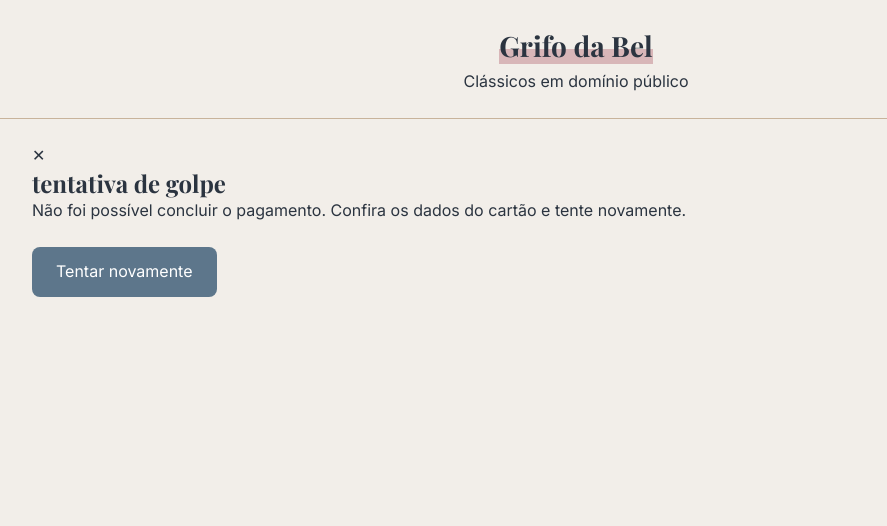
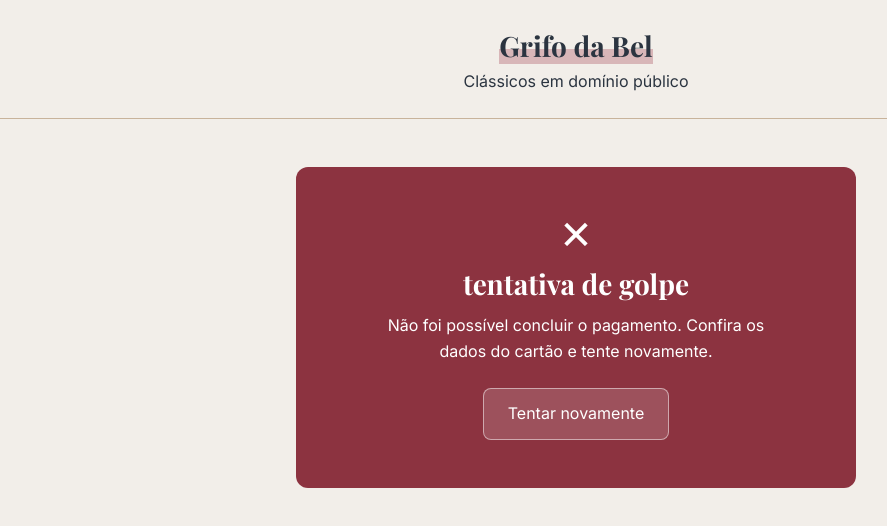
Before and after one commit to mariaizabeldelima0-arch/grifo-da-bel, a React (Vite) app: page /falha in a window 1280 px wide. Shown: the top 526 px of the page, without its empty margins (64-951 px from the left). Built offline with nearby package versions, Linux system fonts and the light colour scheme.

Commit message:
estiliza telas de resultado

```diff
--- a/src/index.css
+++ b/src/index.css
@@ -227,3 +227,56 @@ input {
   color: var(--cor-texto-suave);
   cursor: not-allowed;
 }
+
+.resultado {
+  display: flex;
+  flex-direction: column;
+  align-items: center;
+  text-align: center;
+  gap: var(--espaco-3);
+  padding: var(--espaco-7) var(--espaco-4);
+  border-radius: var(--raio-g);
+  margin-top: var(--espaco-5);
+  max-width: 560px;
+  margin-left: auto;
+  margin-right: auto;
+}
+
+.resultado-sucesso {
+  background-color: var(--cor-sucesso);
+  color: #fff;
+}
+
+.resultado-falha {
+  background-color: var(--cor-erro);
+  color: #fff;
+}
+
+.resultado h1 {
+  font-size: var(--texto-gg);
+}
+
+.resultado-marca {
+  font-size: var(--texto-xg);
+  line-height: 1;
+}
+
+.resultado-texto {
+  max-width: 38ch;
+}
+
+.resultado-detalhe {
+  font-family: var(--fonte-numero);
+  font-size: var(--texto-p);
+  opacity: 0.9;
+}
+
+.resultado .botao {
+  margin-top: var(--espaco-3);
+  background-color: rgba(255, 255, 255, 0.15);
+  border: 1px solid rgba(255, 255, 255, 0.5);
+}
+
+.resultado .botao:hover {
+  background-color: rgba(255, 255, 255, 0.25);
+}
```
